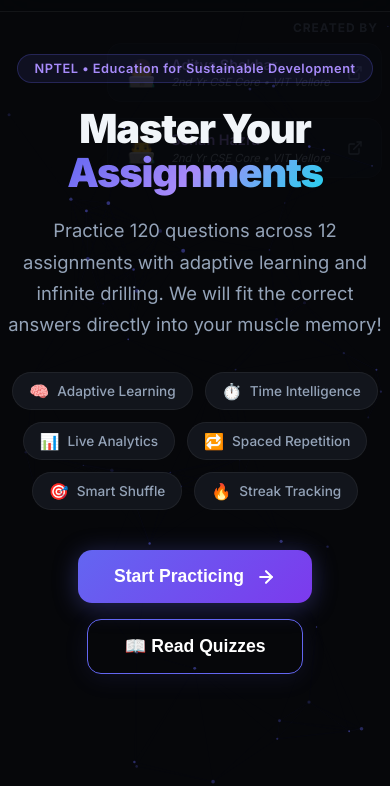
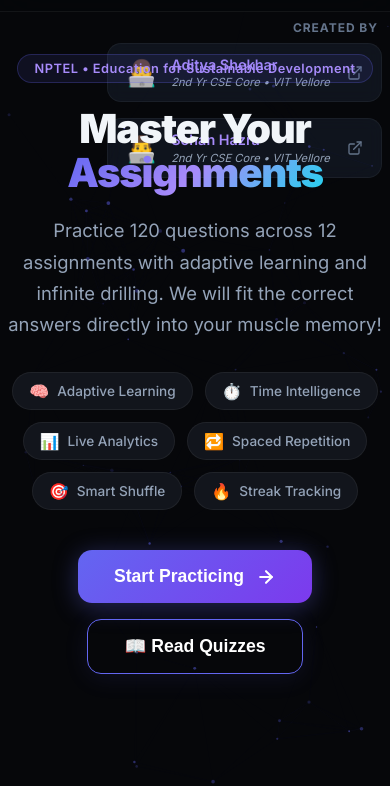
Before and after one commit to shekhar-aditya/nptel, a plain HTML site: page index.html in a window 390 px wide. Shown: the part 58-844 px from the top of the page. Drawn offline with Linux system fonts and the light colour scheme.

Commit message:
style: set mobile creator cards opacity to 100%

```diff
--- a/style.css
+++ b/style.css
@@ -2477,7 +2477,7 @@ input:checked+.switch-slider::before {
 @media (max-width: 900px) {
     .creators-container, body.in-quiz .creators-container {
         transform: scale(1) !important;
-        opacity: 0.15 !important;
+        opacity: 1 !important;
         z-index: -1 !important;
         pointer-events: none !important;
         top: calc(var(--nav-h) + 1rem) !important;
@@ -2487,7 +2487,7 @@ input:checked+.switch-slider::before {
 @media (max-width: 600px) {
     .creators-container, body.in-quiz .creators-container {
         transform: scale(1) !important;
-        opacity: 0.15 !important;
+        opacity: 1 !important;
         z-index: -1 !important;
         pointer-events: none !important;
         top: calc(var(--nav-h) + 0.5rem) !important;
```
